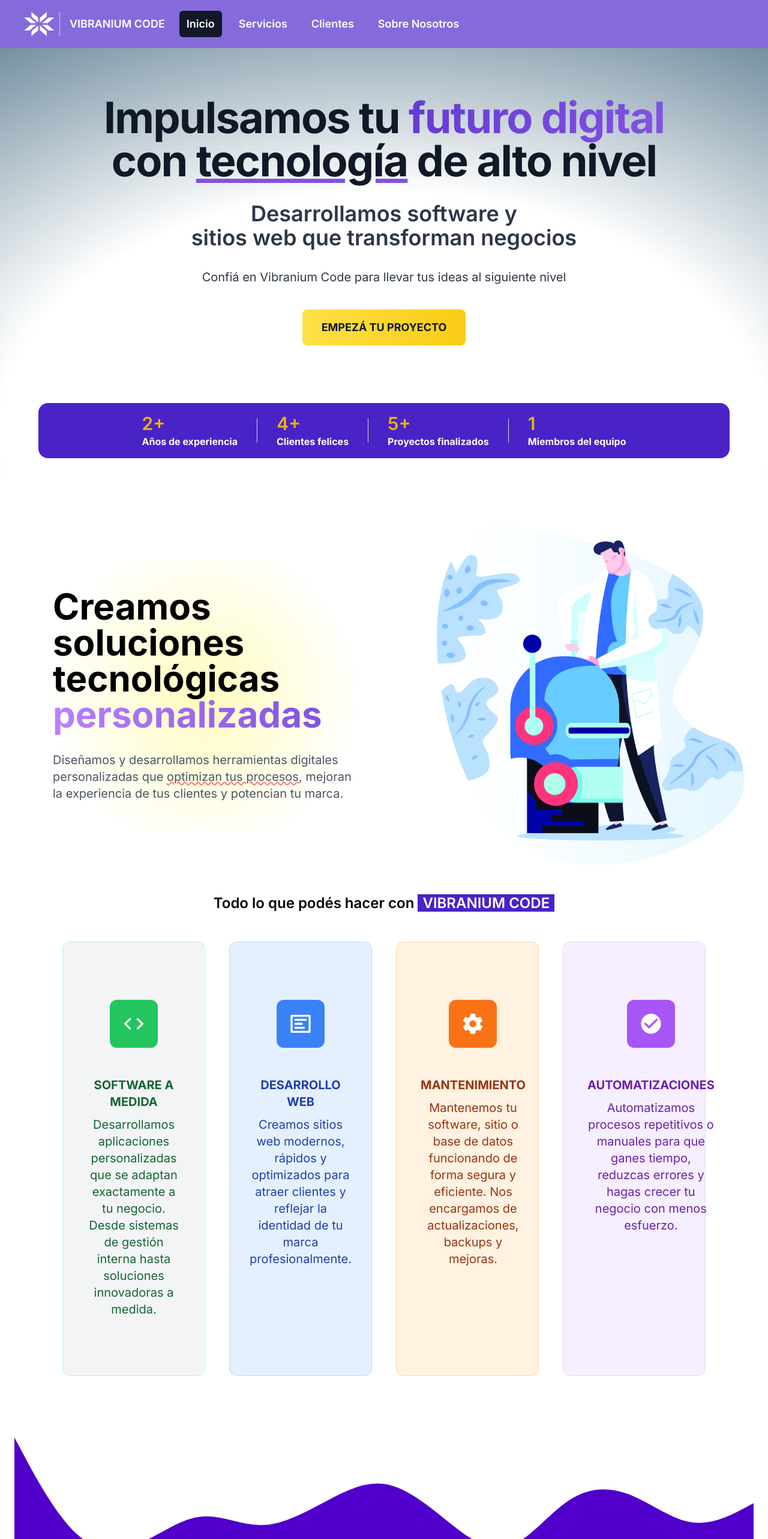
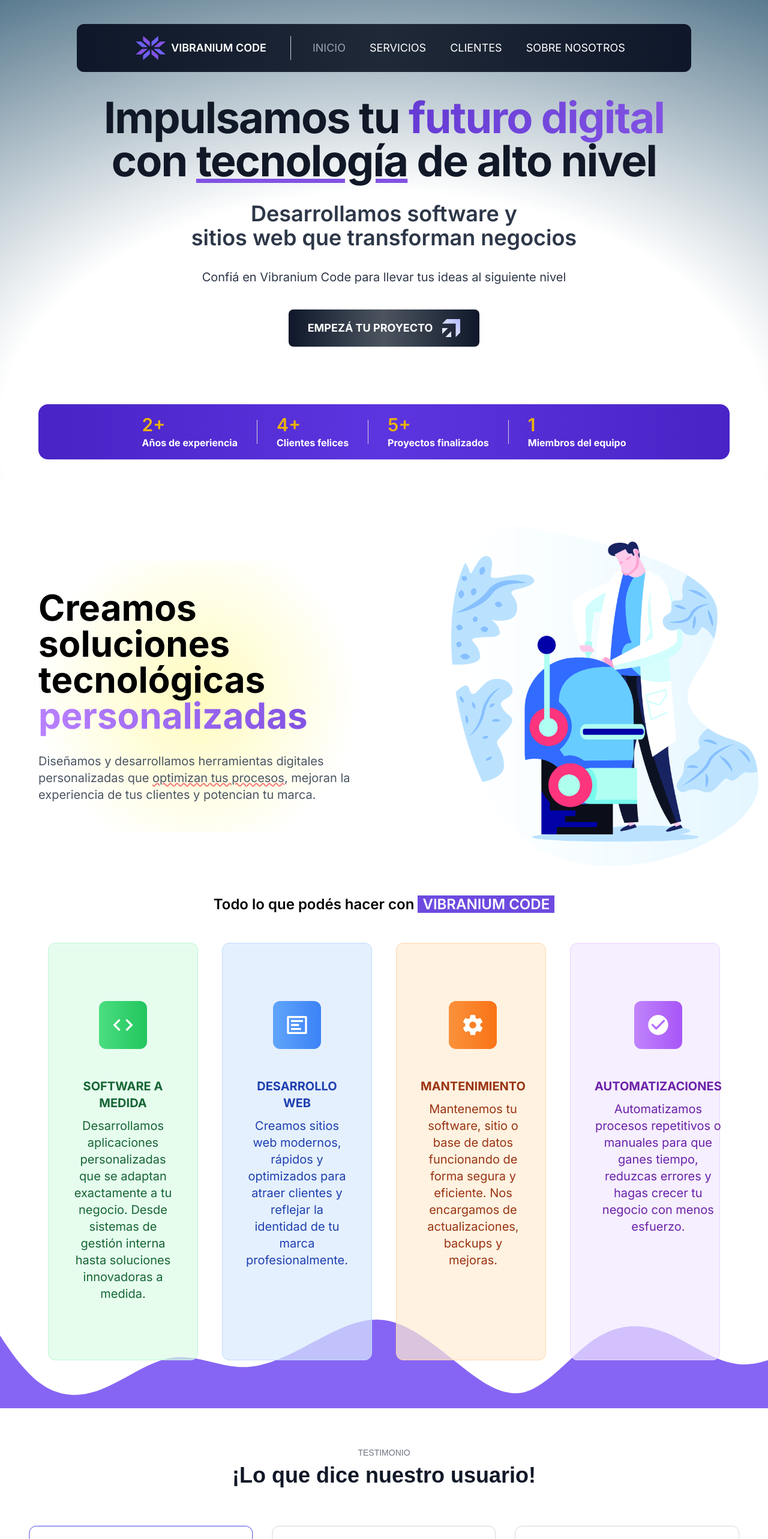
Before and after one commit to vibraniumCode/vibranium-code-website, a Vue app: page / in a window 1280 px wide. Shown: the top 2566 px of the page at 60% size. Built offline with nearby package versions, Linux system fonts and the light colour scheme; what @midudev/tailwind-animations, taos would draw is missing.

Commit message:
change in component colors

```diff
--- a/src/components/HeroSection.vue
+++ b/src/components/HeroSection.vue
@@ -119,7 +119,7 @@
     </svg>
     <div class="background-text-container relative hidden 2xl:block">
       <div class="flex justify-center mb-6 ">
-        <div class="bg-[#7f56f2] text-lg font-semibold text-white px-4 py-2 rounded-full shadow-md backdrop-blur-sm flex gap-2 items-center">
+        <div class="bg-gradient-to-r from-[#653bd4] to-[#8152e3] text-lg font-semibold text-white px-4 py-2 rounded-full shadow-md backdrop-blur-sm flex gap-2 items-center">
           <span class="bg-green-400 w-2 h-2 rounded-full animate-pulse"></span>
           <span>4+ Clientes</span>
           <svg xmlns="http://www.w3.org/2000/svg" width="16" height="16" fill="yellow" class="bi bi-lightning-charge" viewBox="0 0 16 16">
@@ -141,17 +141,23 @@
      data-aos-easing="ease-in-sine">Desarrollamos software y <br/>  sitios web que transforman negocios</h2>
     <p class="text-xl text-[#2D3748] mt-6 animate-fade-in-right">Confiá en Vibranium Code para llevar tus ideas al siguiente nivel</p>
     <div class="text-center mt-10 mb-10 animate-expand-vertically">
+      <!--<button
+        class="relative overflow-hidden bg-gradient-to-r from-yellow-300 to-yellow-400 text-gray-900 px-8 py-4 rounded-lg font-bold text-lg hover:shadow-2xl hover:shadow-yellow-500/30 hover:-translate-y-1 transition-all duration-300 group"
+      >-->
       <button
-        class="relative overflow-hidden bg-gradient-to-r from-yellow-300 to-yellow-400 text-gray-900 px-8 py-4 rounded-lg font-bold text-lg hover:shadow-2xl hover:shadow-yellow-500/30 hover:-translate-y-1 transition-all duration-300 group"
+        class="relative bg-gradient-to-r from-slate-900 via-gray-800 to-slate-900 text-white px-8 py-4 rounded-lg font-bold text-lg hover:shadow-2xl hover:shadow-gray-500/70 hover:-translate-y-1 transition-all duration-300 group"
       >
-        <span class="relative z-10 flex items-center justify-center gap-2 group">EMPEZÁ TU PROYECTO</span>
-        <div class="absolute inset-0 bg-gradient-to-r from-transparent via-white/20 to-transparent -translate-x-full group-hover:translate-x-full transition-transform duration-500">
+        <div class="flex items-center justify-center gap-4">
+        <span class="relative z-10 flex items-center justify-center">EMPEZÁ TU PROYECTO</span>
+        <svg width="30" height="30" viewBox="0 0 200 200" fill="none" xmlns="http://www.w3.org/2000/svg"> <g clip-path="url(#clip0_231_793)"> <path fill-rule="evenodd" clip-rule="evenodd" d="M50 0H200V50V150L150 200L150 50H0L50 0ZM0 165.067V100L65.067 100L0 165.067ZM100 200H35.7777L100 135.778L100 200Z" fill="url(#paint0_linear_231_793)"/> </g> <defs> <linearGradient id="paint0_linear_231_793" x1="177" y1="-9.23648e-06" x2="39.5" y2="152.5" gradientUnits="userSpaceOnUse"> <stop stop-color="#B0B9FF"/> <stop offset="1" stop-color="#E7E9FF"/> </linearGradient> <clipPath id="clip0_231_793"> <rect width="200" height="200" fill="white"/> </clipPath> </defs> </svg>
+        </div>
+        <div class="absolute inset-0 bg-gradient-to-r from-transparent via-white/20">
         </div>
       </button>
     </div>
     <!--<div class="mx-auto mt-20 w-[30%] h-[2px] rounded-full animate-gradient-x bg-[length:200%_100%] bg-gradient-to-r from-indigo-500 via-indigo-400 to-red-300"></div>-->
     <div class="2xl:mt-60 my-24 animate-fade-in">
-      <div class="flex justify-center items-center mt-6 mx-16 rounded-2xl mb-6 bg-[#4923c6] p-4 text-white">
+      <div class="flex justify-center items-center mt-6 mx-16 rounded-2xl mb-6 bg-gradient-to-r from-[#4923c6] via-[#5d35e0] to-[#4923c6] bg-[#4923c6] p-4 text-white">
         <div class="flex flex-col items-start">
           <p class="text-yellow-500 font-semibold text-3xl 2xl:text-5xl">{{ displayCount }}+</p>
           <p class=" font-inter font-bold">Años de experiencia</p>
--- a/src/components/MyNavbar.vue
+++ b/src/components/MyNavbar.vue
@@ -1,11 +1,11 @@
 <template>
   <Disclosure as="nav" v-slot="{ open }" >
     <div :class="[
-        'fixed top-0 left-0 w-full z-50 transition-colors duration-300 ease-in-out',
-        isScrolled ? 'bg-indigo-900/50 backdrop-blur-md' : 'bg-[#856adc]'
+        'fixed top-0 left-1/2 transform -translate-x-1/2 w-[80%] max-w-6xl z-50 transition-colors duration-300 ease-in-out px-6 rounded-xl mt-10',
+        isScrolled ? 'bg-slate-900/50 backdrop-blur-md' : 'bg-gradient-to-r from-slate-900 via-gray-800 to-slate-900'
       ]">
-      <div class="mx-auto max-w-10xl px-2 sm:px-6 lg:px-8 font-inter">
-        <div class="relative flex h-16 items-center justify-between m-2">
+      <div class="mx-auto max-w-10xl px-2 sm:px-6 lg:px-8 font-inter ">
+        <div class="relative flex h-16 items-center justify-center m-2 ">
           <div class="absolute inset-y-0 left-0 flex items-center sm:hidden">
             <!-- Mobile menu button-->
             <DisclosureButton class="relative inline-flex items-center justify-center rounded-md p-2 text-gray-400 hover:bg-gray-700 hover:text-white focus:outline-none focus:ring-2 focus:ring-inset focus:ring-white">
@@ -15,24 +15,24 @@
               <XMarkIcon v-else class="block size-6" aria-hidden="true" />
             </DisclosureButton>
           </div>
-          <div class="flex flex-1 items-center justify-center sm:items-stretch sm:justify-start">
+          <div class="flex items-center justify-center sm:items-center sm:justify-start">
             <div class="flex shrink-0 items-center">
               <svg width="51" height="40" viewBox="0 0 51 40" fill="none" xmlns="http://www.w3.org/2000/svg">
-                <path d="M12.446 0L22.7801 8.82887C23.3936 9.35302 23.7473 10.1222 23.7473 10.9323V17.5862L13.4131 8.75734C12.7996 8.23319 12.446 7.464 12.446 6.65386V0Z" fill="WHITE"></path>
-                <path d="M12.446 40L22.7801 31.1711C23.3936 30.647 23.7473 29.8778 23.7473 29.0677V22.4138L13.4131 31.2427C12.7996 31.7668 12.446 32.536 12.446 33.3461V40Z" fill="WHITE"></path>
-                <path d="M0.117188 9.31034L10.3108 17.9705C10.805 18.3904 11.4308 18.6207 12.0775 18.6207H20.2982L10.1297 9.96253C9.63514 9.54141 9.00837 9.31034 8.36065 9.31034H0.117188Z" fill="WHITE"></path>
-                <path d="M0.117188 30.6897L10.2481 22.0345C10.7432 21.6115 11.3713 21.3793 12.0206 21.3793H20.3227L10.1291 30.0394C9.63487 30.4593 9.00904 30.6897 8.36236 30.6897H0.117188Z" fill="WHITE"></path>
-                <path d="M37.7884 0L27.4542 8.82887C26.8407 9.35302 26.4871 10.1222 26.4871 10.9323V17.5862L36.8212 8.75734C37.4347 8.23319 37.7884 7.464 37.7884 6.65386V0Z" fill="WHITE"></path>
-                <path d="M37.7884 40L27.4542 31.1711C26.8407 30.647 26.4871 29.8778 26.4871 29.0677V22.4138L36.8212 31.2427C37.4347 31.7668 37.7884 32.536 37.7884 33.3461V40Z" fill="WHITE"></path>
-                <path d="M50.1172 9.31034L39.9236 17.9705C39.4294 18.3904 38.8035 18.6207 38.1569 18.6207H29.9361L40.1047 9.96253C40.5992 9.54141 41.226 9.31034 41.8737 9.31034H50.1172Z" fill="WHITE"></path>
-                <path d="M50.1172 30.6897L39.9863 22.0345C39.4912 21.6115 38.863 21.3793 38.2137 21.3793H29.9117L40.1052 30.0394C40.5995 30.4593 41.2253 30.6897 41.872 30.6897H50.1172Z" fill="WHITE"></path>
+                <path d="M12.446 0L22.7801 8.82887C23.3936 9.35302 23.7473 10.1222 23.7473 10.9323V17.5862L13.4131 8.75734C12.7996 8.23319 12.446 7.464 12.446 6.65386V0Z" fill="#8152e3"></path>
+                <path d="M12.446 40L22.7801 31.1711C23.3936 30.647 23.7473 29.8778 23.7473 29.0677V22.4138L13.4131 31.2427C12.7996 31.7668 12.446 32.536 12.446 33.3461V40Z" fill="#6e5ff7"></path>
+                <path d="M0.117188 9.31034L10.3108 17.9705C10.805 18.3904 11.4308 18.6207 12.0775 18.6207H20.2982L10.1297 9.96253C9.63514 9.54141 9.00837 9.31034 8.36065 9.31034H0.117188Z" fill="#6e5ff7"></path>
+                <path d="M0.117188 30.6897L10.2481 22.0345C10.7432 21.6115 11.3713 21.3793 12.0206 21.3793H20.3227L10.1291 30.0394C9.63487 30.4593 9.00904 30.6897 8.36236 30.6897H0.117188Z" fill="#8152e3"></path>
+                <path d="M37.7884 0L27.4542 8.82887C26.8407 9.35302 26.4871 10.1222 26.4871 10.9323V17.5862L36.8212 8.75734C37.4347 8.23319 37.7884 7.464 37.7884 6.65386V0Z" fill="#6e5ff7"></path>
+                <path d="M37.7884 40L27.4542 31.1711C26.8407 30.647 26.4871 29.8778 26.4871 29.0677V22.4138L36.8212 31.2427C37.4347 31.7668 37.7884 32.536 37.7884 33.3461V40Z" fill="#8152e3"></path>
+                <path d="M50.1172 9.31034L39.9236 17.9705C39.4294 18.3904 38.8035 18.6207 38.1569 18.6207H29.9361L40.1047 9.96253C40.5992 9.54141 41.226 9.31034 41.8737 9.31034H50.1172Z" fill="#8152e3"></path>
+                <path d="M50.1172 30.6897L39.9863 22.0345C39.4912 21.6115 38.863 21.3793 38.2137 21.3793H29.9117L40.1052 30.0394C40.5995 30.4593 41.2253 30.6897 41.872 30.6897H50.1172Z" fill="#6e5ff7"></path>
               </svg>
-              <div class="separator h-10 bg-gray-300 mx-2" style="width: 1px;"></div>
               <span class="ml-2 text-white text-lg font-semibold">VIBRANIUM CODE</span>
+              <div class="separator h-10 bg-gray-300 ml-10" style="width: 1px;"></div>
             </div>
             <div class="hidden sm:ml-6 sm:block">
-              <div class="flex space-x-4" >
-                <a v-for="item in navigation"  :key="item.name" :href="item.href" :class="[item.current ? 'bg-gray-900 text-white' : 'text-white  hover:text-indigo-300', 'rounded-md px-3 py-2 text-lg font-semibold']" :aria-current="item.current ? 'page' : undefined">{{ item.name }} </a>
+              <div class="flex space-x-4 uppercase" >
+                <a v-for="item in navigation"  :key="item.name" :href="item.href" :class="[item.current ? 'text-gray-400' : 'text-white  hover:text-gray-300', 'rounded-md px-3 py-2 text-lg']" :aria-current="item.current ? 'page' : undefined">{{ item.name }} </a>
               </div>
             </div>
           </div>
--- a/src/components/MyService.vue
+++ b/src/components/MyService.vue
@@ -1,5 +1,5 @@
 <template>
-  <section class="pt-4 font-inter text-center text-white to-white relative z-10 m-6">
+  <section class="pt-4 font-inter text-center text-white to-white relative z-10">
     <div class="grid grid-cols-1 lg:grid-cols-2 gap- items-center max-w-7xl mx-auto mb-12 px-4">
       <!-- Columna del texto -->
       <div class="relative rounded-xl overflow-hidden p-8 md:p-12">
@@ -34,14 +34,21 @@
       </div>
     </div>
     <div>
-      <h1 class="text-black text-2xl font-semibold">Todo lo que podés hacer con <span class="bg-[#4923c6] text-white px-2">VIBRANIUM CODE</span></h1>
+      <h1 class="text-black text-2xl font-semibold">Todo lo que podés hacer con <span class="bg-[#6d4adf] text-white px-2">VIBRANIUM CODE</span></h1>
     </div>
-    <div class="max-w-8xl mx-auto mt-10 px-4 sm:px-6 lg:px-12 xl:px-20">
-      <div class="grid grid-cols-1 sm:grid-cols-2 lg:grid-cols-4 gap-6 lg:gap-8 xl:gap-10 2xl:gap-14 my-12 text-black text-xl" data-aos="zoom-in">
+    <div class="relative max-w-8xl mx-auto mt-10 px-4 sm:px-6 lg:px-12 xl:px-20">
+       <!-- SVG de fondo posicionado absolutamente -->
+      <div class="absolute inset-0 -bottom-20 overflow-hidden pointer-events-none">
+        <svg xmlns="http://www.w3.org/2000/svg" viewBox="0 0 1440 320" class="absolute bottom-0 left-0 w-full h-auto scale-110">
+          <path fill="#400beec8" fill-opacity="0.8" d="M0,64L20,101.3C40,139,80,213,120,250.7C160,288,200,288,240,272C280,256,320,224,360,218.7C400,213,440,235,480,234.7C520,235,560,213,600,192C640,171,680,149,720,154.7C760,160,800,192,840,224C880,256,920,288,960,277.3C1000,267,1040,213,1080,186.7C1120,160,1160,160,1200,176C1240,192,1280,224,1320,229.3C1360,235,1400,213,1420,202.7L1440,192L1440,320L1420,320C1400,320,1360,320,1320,320C1280,320,1240,320,1200,320C1160,320,1120,320,1080,320C1040,320,1000,320,960,320C920,320,880,320,840,320C800,320,760,320,720,320C680,320,640,320,600,320C560,320,520,320,480,320C440,320,400,320,360,320C320,320,280,320,240,320C200,320,160,320,120,320C80,320,40,320,20,320L0,320Z">
+            </path>
+        </svg>
+      </div>
+      <div class="relative z-10 grid grid-cols-1 sm:grid-cols-2 lg:grid-cols-4 gap-6 lg:gap-8 xl:gap-10 2xl:gap-14 my-12 text-black text-xl" data-aos="zoom-in">
         <!-- SOFTWARE A MEDIDA -->
-        <div class="bg-gray-100 text-green-800 rounded-xl px-10 py-24 border border-green-200 hover:shadow-2xl hover:shadow-green-500/30 hover:-translate-y-1 transition-all duration-300" >
+        <div class="bg-green-100/70 text-green-800 rounded-xl px-10 py-24 border border-green-200 hover:shadow-2xl hover:shadow-green-500/30 hover:-translate-y-1 transition-all duration-300" >
           <div class=" place-items-center">
-            <div class="bg-green-500 w-20 h-20 rounded-xl mb-12 flex items-center justify-center">
+            <div class="bg-gradient-to-r from-green-400 to-green-500 w-20 h-20 rounded-xl mb-12 flex items-center justify-center">
               <svg xmlns="http://www.w3.org/2000/svg" class="w-10 h-10" fill="white" viewBox="0 0 24 24">
                   <path d="M9.4 16.6L4.8 12l4.6-4.6L8 6l-6 6 6 6 1.4-1.4zm5.2 0L19.2 12l-4.6-4.6L16 6l6 6-6 6-1.4-1.4z"/>
               </svg>
@@ -53,7 +60,7 @@
         <!-- DESARROLLO WEB -->
         <div class="bg-blue-100/70 text-blue-800 rounded-xl px-10 py-24 border border-blue-200 hover:shadow-2xl hover:shadow-blue-500/30 hover:-translate-y-1 transition-all duration-300">
           <div class="place-items-center ">
-            <div class="bg-blue-500 w-20 h-20 rounded-xl mb-12 flex items-center justify-center">
+            <div class="bg-gradient-to-r from-blue-400 to-blue-500 w-20 h-20 rounded-xl mb-12 flex items-center justify-center">
               <svg xmlns="http://www.w3.org/2000/svg" class="w-10 h-10" fill="white" viewBox="0 0 24 24">
                 <path d="M3 3h18a1 1 0 0 1 1 1v16a1 1 0 0 1-1 1H3a1 1 0 0 1-1-1V4a1 1 0 0 1 1-1zm1 2v14h16V5H4zm2 2h12v2H6V7zm0 4h8v2H6v-2zm0 4h10v2H6v-2z"/>
               </svg>
@@ -66,7 +73,7 @@
         <!-- MANTENIMIENTO -->
         <div class="bg-orange-100/70 text-orange-800 rounded-xl px-10 py-24 border border-orange-200 hover:shadow-2xl hover:shadow-orange-500/30 hover:-translate-y-1 transition-all duration-300">
           <div class="grid place-items-center text-center">
-            <div class="bg-orange-500 w-20 h-20 rounded-xl mb-12 flex items-center justify-center ">
+            <div class="bg-gradient-to-r from-orange-400 to-orange-500 w-20 h-20 rounded-xl mb-12 flex items-center justify-center ">
               <svg xmlns="http://www.w3.org/2000/svg" class="w-10 h-10" fill="white" viewBox="0 0 24 24">
                 <path d="M12 15.5A3.5 3.5 0 0 1 8.5 12A3.5 3.5 0 0 1 12 8.5a3.5 3.5 0 0 1 3.5 3.5a3.5 3.5 0 0 1-3.5 3.5m7.43-2.53c.04-.32.07-.64.07-.97c0-.33-.03-.66-.07-1l2.11-1.63c.19-.15.24-.42.12-.64l-2-3.46c-.12-.22-.39-.31-.61-.22l-2.49 1c-.52-.39-1.06-.73-1.69-.98l-.37-2.65A.506.506 0 0 0 14 2h-4c-.25 0-.46.18-.5.42l-.37 2.65c-.63.25-1.17.59-1.69.98l-2.49-1c-.22-.09-.49 0-.61.22l-2 3.46c-.13.22-.07.49.12.64L4.57 11c-.04.34-.07.67-.07 1c0 .33.03.65.07.97l-2.11 1.66c-.19.15-.25.42-.12.64l2 3.46c.12.22.39.3.61.22l2.49-1.01c.52.4 1.06.74 1.69.99l.37 2.65c.04.24.25.42.5.42h4c.25 0 .46-.18.5-.42l.37-2.65c.63-.26 1.17-.59 1.69-.99l2.49 1.01c.22.08.49 0 .61-.22l2-3.46c.12-.22.07-.49-.12-.64l-2.11-1.66Z"/>
               </svg>
@@ -78,7 +85,7 @@
         <!-- AUTOMATIZACIONES -->
         <div class="bg-purple-100/70 text-purple-800 rounded-xl px-10 py-24 border border-purple-200 hover:shadow-2xl hover:shadow-purple-500/30 hover:-translate-y-1 transition-all duration-300">
           <div class="grid place-items-center text-center">
-            <div class="bg-purple-500 w-20 h-20 rounded-xl mb-12 flex items-center justify-center">
+            <div class="bg-gradient-to-r from-purple-400 to-purple-500 w-20 h-20 rounded-xl mb-12 flex items-center justify-center">
               <svg xmlns="http://www.w3.org/2000/svg" class="w-10 h-10" fill="white" viewBox="0 0 24 24">
                 <path d="M12 2C6.48 2 2 6.48 2 12s4.48 10 10 10 10-4.48 10-10S17.52 2 12 2zm-2 15l-5-5 1.41-1.41L10 14.17l7.59-7.59L19 8l-9 9z"/>
               </svg>
@@ -89,10 +96,6 @@
         </div>
       </div>
     </div>
-    <svg xmlns="http://www.w3.org/2000/svg" viewBox="0 0 1440 320" class="w-full h-auto">
-      <path fill="#5000ca" fill-opacity="1" d="M0,64L20,101.3C40,139,80,213,120,250.7C160,288,200,288,240,272C280,256,320,224,360,218.7C400,213,440,235,480,234.7C520,235,560,213,600,192C640,171,680,149,720,154.7C760,160,800,192,840,224C880,256,920,288,960,277.3C1000,267,1040,213,1080,186.7C1120,160,1160,160,1200,176C1240,192,1280,224,1320,229.3C1360,235,1400,213,1420,202.7L1440,192L1440,320L1420,320C1400,320,1360,320,1320,320C1280,320,1240,320,1200,320C1160,320,1120,320,1080,320C1040,320,1000,320,960,320C920,320,880,320,840,320C800,320,760,320,720,320C680,320,640,320,600,320C560,320,520,320,480,320C440,320,400,320,360,320C320,320,280,320,240,320C200,320,160,320,120,320C80,320,40,320,20,320L0,320Z">
-        </path>
-    </svg>
   </section>
 </template>
 
```
